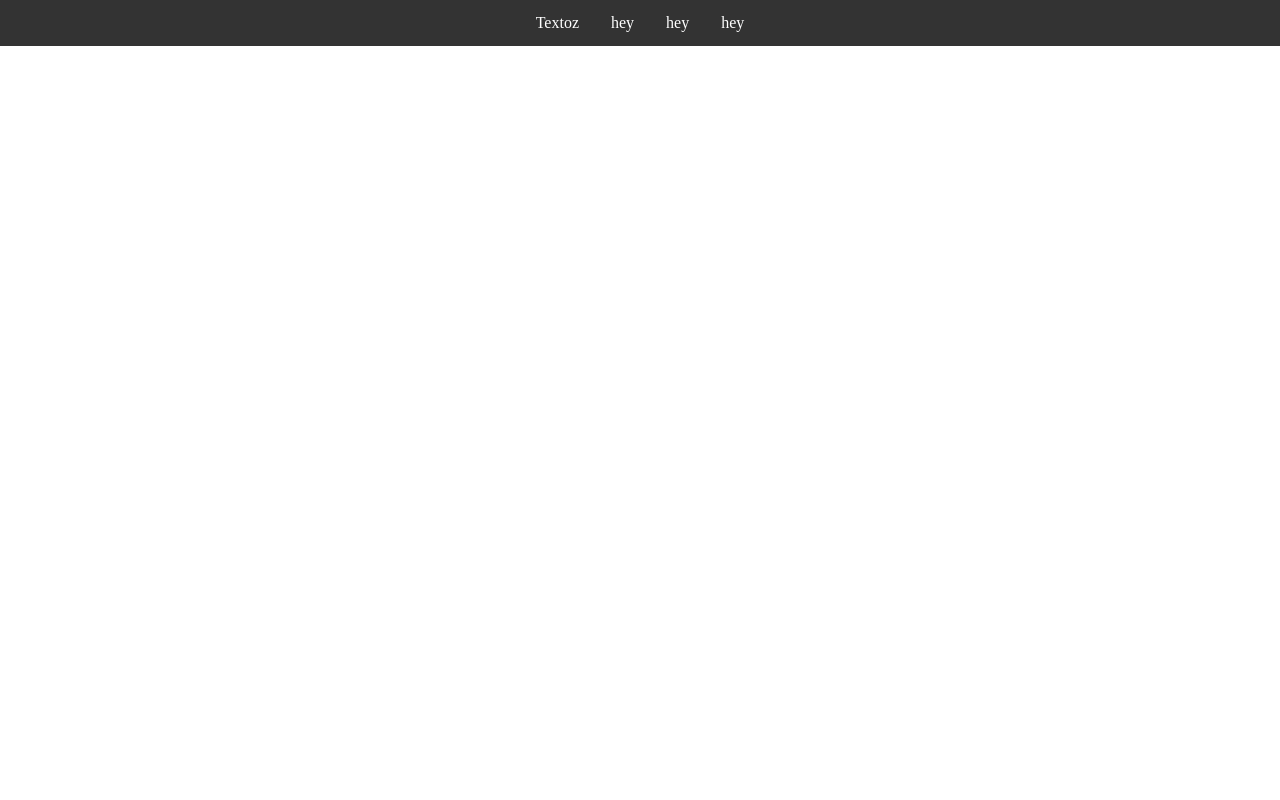
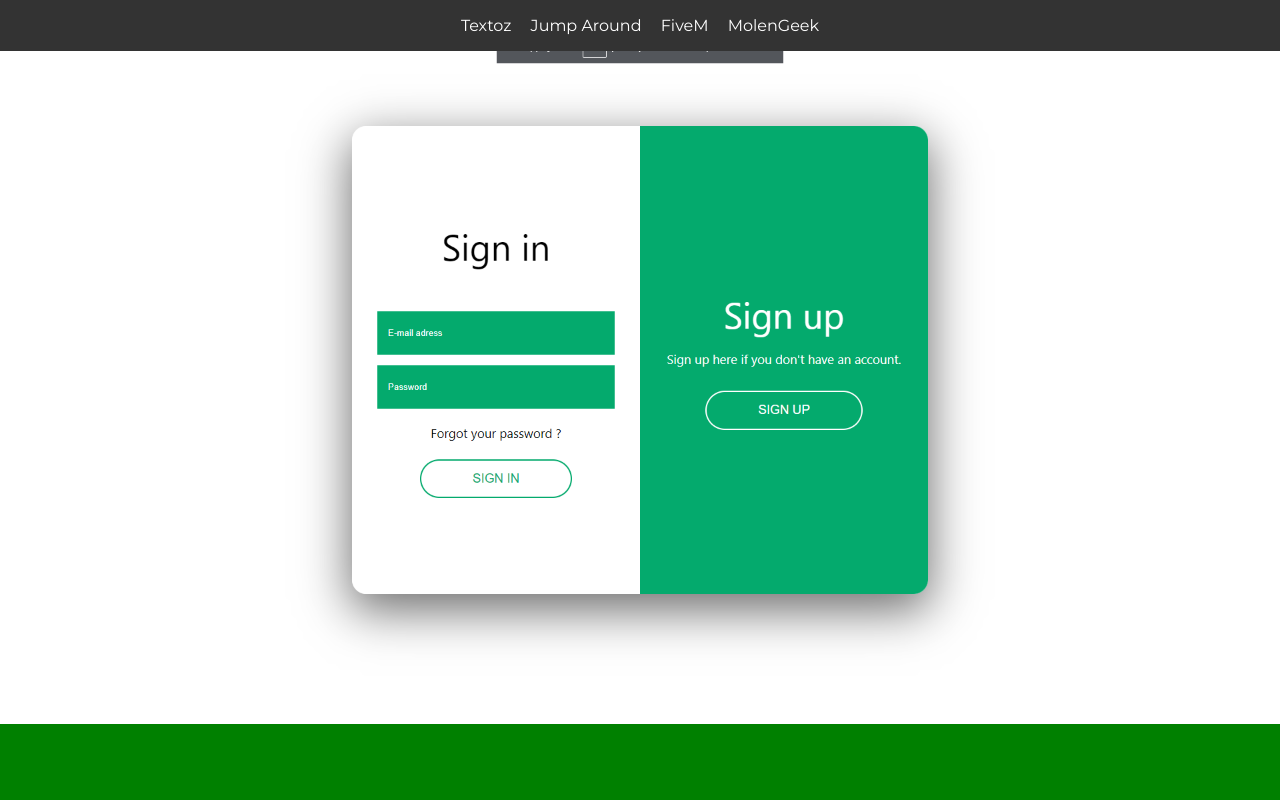
Before and after one commit to NiakaGaming/Portfolio, a plain HTML site: page index.html in a window 1280 px wide. Shown: the top 800 px of the page. Drawn offline with Linux system fonts and the light colour scheme.

Commit message:
Navbar & section 1 done

```diff
--- a/index.html
+++ b/index.html
@@ -4,35 +4,51 @@
 <head>
     <meta charset="UTF-8">
     <meta name="viewport" content="width=device-width, initial-scale=1.0">
+    <link rel="stylesheet" href="https://fonts.googleapis.com/css?family=Montserrat">
     <link rel="stylesheet" href="style.css">
     <script src="main.js"></script>
     <title>Document</title>
 </head>
 
 <body>
+    <!-- NAVBAR -->
     <nav>
         <div>
             <ul>
                 <li>
-                    <a href="">Textoz</a>
+                    <a href="#textoz">Textoz</a>
                 </li>
                 <li>
-                    <a href="">hey</a>
+                    <a href="#jump_around">Jump Around</a>
                 </li>
                 <li>
-                    <a href="">hey</a>
+                    <a href="#fivem">FiveM</a>
                 </li>
                 <li>
-                    <a href="">hey</a>
+                    <a href="#molengeek">MolenGeek</a>
                 </li>
             </ul>
         </div>
     </nav>
 
-    <section>
+    <!-- SECTIONS -->
+    <section id="textoz">
+        <img src="src/Textoz/messenger like.png" alt="">
+    </section>
+
+    <section id="jump_around">
 
     </section>
 
+    <section id="fivem">
+
+    </section>
+
+    <section id="molengeek">
+
+    </section>
+
+    <!-- FOOTER -->
     <footer>
 
     </footer>
--- a/style.css
+++ b/style.css
@@ -5,35 +5,39 @@
 body {
     margin: 0;
     padding: 0;
+    font-family: "Montserrat", sans-serif;
+}
+
+html {
+    scroll-behavior: smooth !important;
 }
 
 /* ------ */
 /* NAVBAR */
 /* ------ */
 
+nav {
+    position: fixed;
+    width: 100%;
+}
+
 nav ul {
     list-style-type: none;
     margin: 0;
     padding: 0;
-    overflow: hidden;
     background-color: #333;
     display: flex;
     justify-content: center;
 }
 
-nav li {
-    float: left;
-}
-
 nav li a {
     display: block;
     color: white;
-    text-align: center;
-    padding: 14px 16px;
+    /* padding: 14px 16px; */
+    padding: 2vh 0.75vw;
     text-decoration: none;
 }
 
-/* Change the link color to #111 (black) on hover */
 nav li a:hover {
     background-color: #04AA6D;
 }
@@ -41,3 +45,24 @@ nav li a:hover {
 /* ------- */
 /* SECTION */
 /* ------- */
+
+#textoz>img {
+    width: 100%;
+    height: auto;
+}
+
+
+#jump_around {
+    height: 100vh;
+    background-color: green;
+}
+
+#fivem {
+    height: 100vh;
+    background-color: blue;
+}
+
+#molengeek {
+    height: 100vh;
+    background-color: green;
+}
```
Also changed, not shown: src/Textoz/messenger like.png (renamed from src/messenger like.png), 6 other files.
